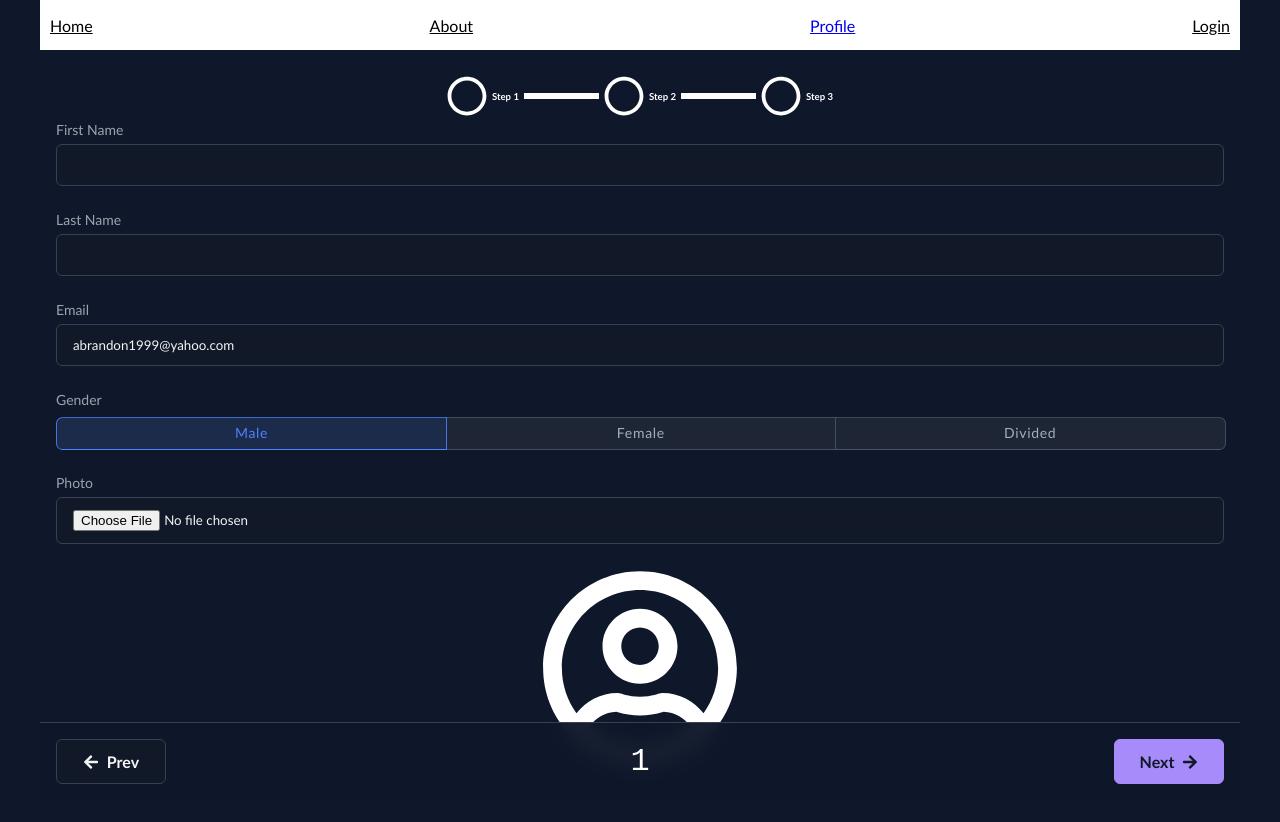
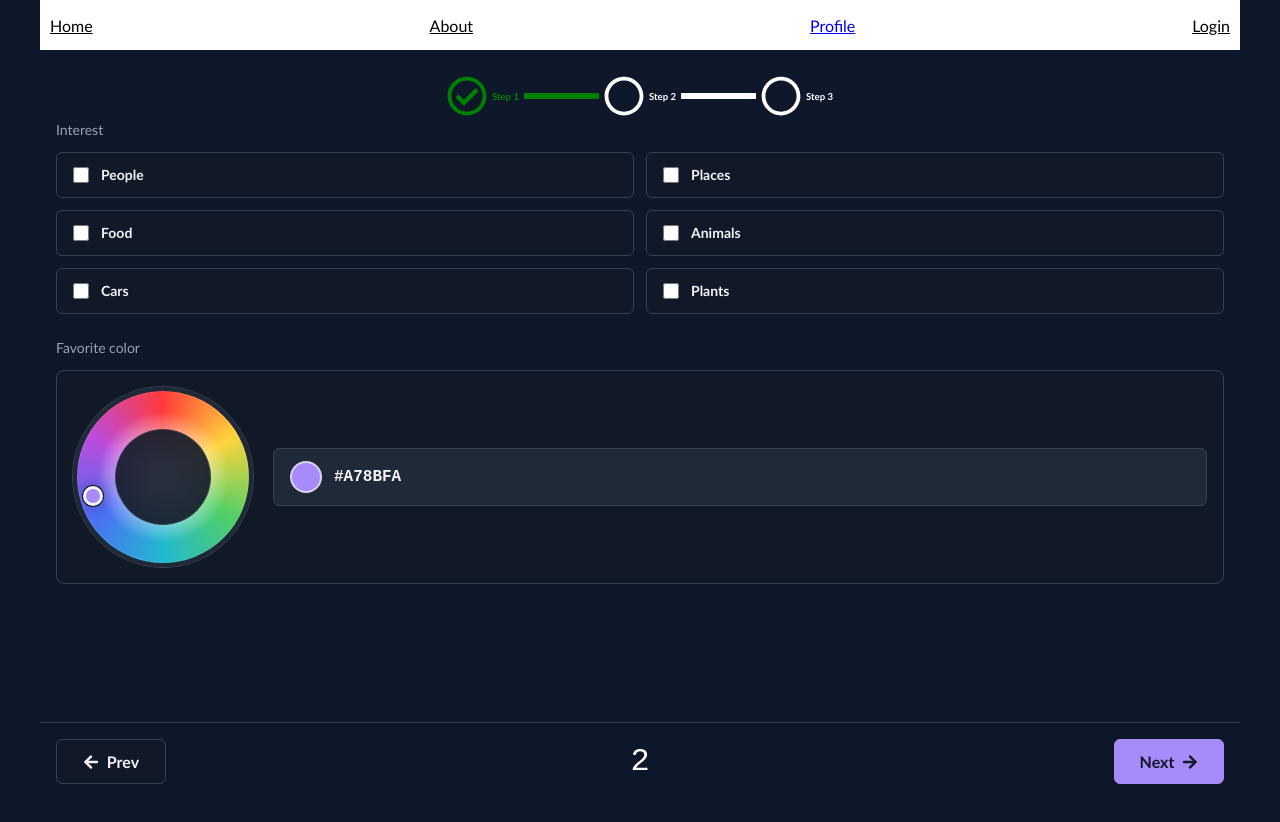
Before and after one commit to abrandon1999/exotic_life_FE, a React (Vite) app: page /profile in a window 1280 px wide. Shown: the top 822 px of the page. Built offline with nearby package versions, Linux system fonts and the light colour scheme.

Commit message:
profleComponent: controlled ColorSelection using AI

```diff
--- a/src/components/ColorSelection.tsx
+++ b/src/components/ColorSelection.tsx
@@ -1,13 +1,19 @@
-import { type CSSProperties, type PointerEvent, useState } from "react";
+import { type CSSProperties, type PointerEvent } from "react";
 import styles from "./ColorSelection.module.css";
 
 const SATURATION = 92;
 const LIGHTNESS = 62;
 const MARKER_RADIUS = 42;
+const DEFAULT_COLOR = "#A78BFA";
 
-export default function ColorSelection() {
-  const [hue, setHue] = useState(270);
-  const selectedColor = hslToHex(hue, SATURATION, LIGHTNESS);
+interface Props {
+  value: string;
+  onColorChange: (color: string) => void;
+}
+
+export default function ColorSelection({ value, onColorChange }: Props) {
+  const selectedColor = value || DEFAULT_COLOR;
+  const hue = hexToHue(selectedColor);
   const markerAngle = ((hue - 90) * Math.PI) / 180;
   const markerX = 50 + Math.cos(markerAngle) * MARKER_RADIUS;
   const markerY = 50 + Math.sin(markerAngle) * MARKER_RADIUS;
@@ -25,7 +31,7 @@ export default function ColorSelection() {
     const angle = Math.atan2(event.clientY - centerY, event.clientX - centerX);
     const nextHue = Math.round(((angle * 180) / Math.PI + 90 + 360) % 360);
 
-    setHue(nextHue);
+    onColorChange(hslToHex(nextHue, SATURATION, LIGHTNESS));
   }
 
   function handlePointerDown(event: PointerEvent<HTMLButtonElement>) {
@@ -107,3 +113,31 @@ function hslToHex(hue: number, saturation: number, lightness: number) {
     .toUpperCase()
     .padStart(7, "#");
 }
+
+function hexToHue(hexColor: string) {
+  const normalizedHex = hexColor.replace("#", "");
+  const red = parseInt(normalizedHex.slice(0, 2), 16) / 255;
+  const green = parseInt(normalizedHex.slice(2, 4), 16) / 255;
+  const blue = parseInt(normalizedHex.slice(4, 6), 16) / 255;
+  const max = Math.max(red, green, blue);
+  const min = Math.min(red, green, blue);
+  const delta = max - min;
+
+  if (delta === 0) {
+    return 0;
+  }
+
+  if (max === red) {
+    return normalizeHue(Math.round(60 * (((green - blue) / delta) % 6)));
+  }
+
+  if (max === green) {
+    return normalizeHue(Math.round(60 * ((blue - red) / delta + 2)));
+  }
+
+  return normalizeHue(Math.round(60 * ((red - green) / delta + 4)));
+}
+
+function normalizeHue(hue: number) {
+  return (hue + 360) % 360;
+}
--- a/src/routes/profile.tsx
+++ b/src/routes/profile.tsx
@@ -25,7 +25,7 @@ type UserInfo = {
   color: string;
 };
 function RouteComponent() {
-  const [page, setPage] = useState(1);
+  const [page, setPage] = useState(2);
   const [userInfo, setUserInfo] = useState<UserInfo>({
     firstName: "",
     lastName: "",
@@ -33,9 +33,9 @@ function RouteComponent() {
     gender: "Male",
     imageUrl: "",
     interests: [],
-    color: "",
+    color: "#A78BFA",
   });
-  console.log(userInfo.interests);
+  console.log(userInfo.color);
   return (
     <div style={container}>
       <ProfileHeader page={page} />
@@ -63,7 +63,10 @@ function RouteComponent() {
             onInterestChange={handleInterestChange}
             selectedInterests={userInfo.interests}
           />
-          <ColorSelection />
+          <ColorSelection
+            value={userInfo.color}
+            onColorChange={handleColorChange}
+          />
         </ProfileContentTwo>
       ) : null}
       {page === 3 ? <ProfileContentThree /> : null}
@@ -98,6 +101,9 @@ function RouteComponent() {
     const interests = isIncluded ? filterList : addedList;
     setUserInfo({ ...userInfo, interests });
   }
+  function handleColorChange(color: string) {
+    setUserInfo({ ...userInfo, color });
+  }
 }
 
 const container: CSSProperties = {
```
